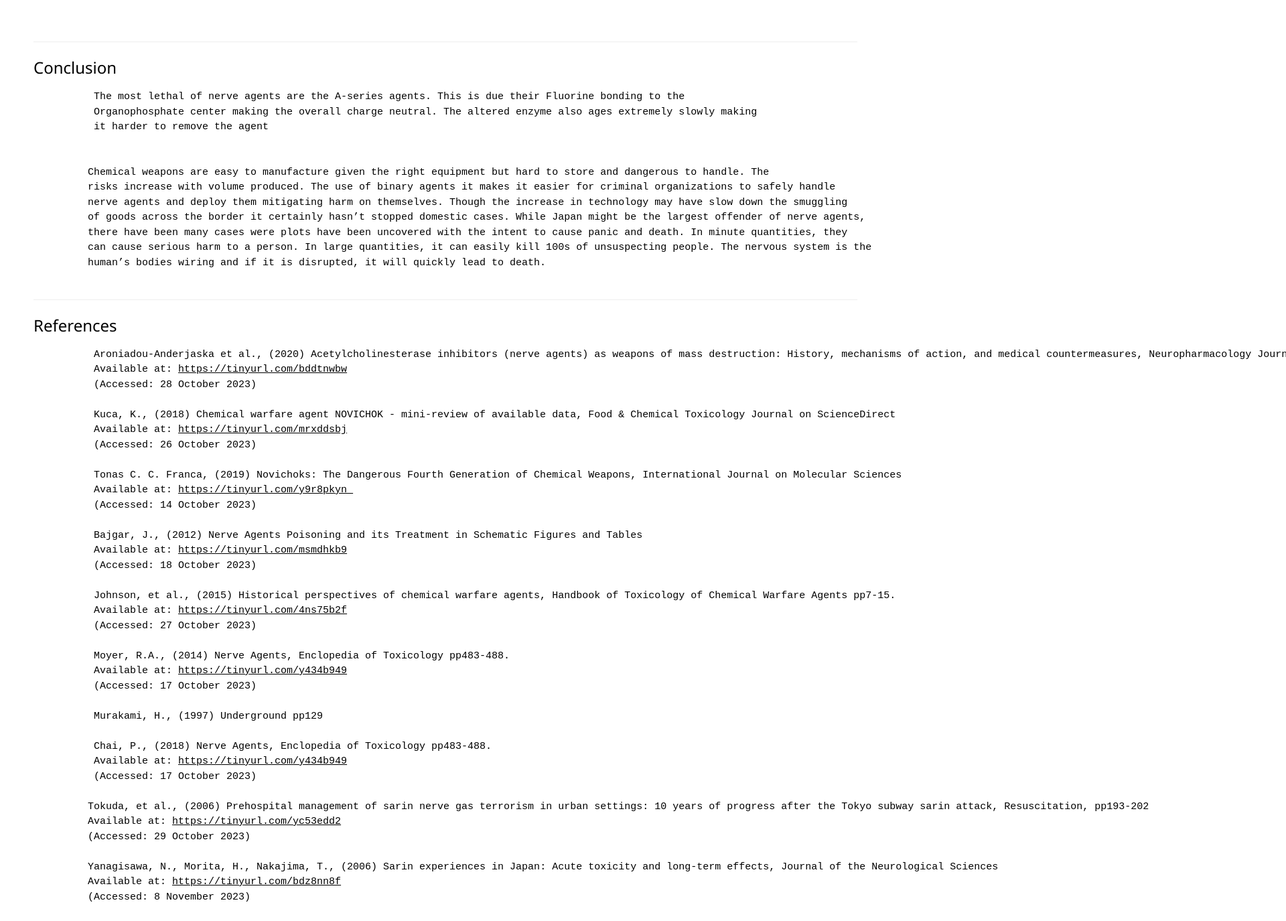
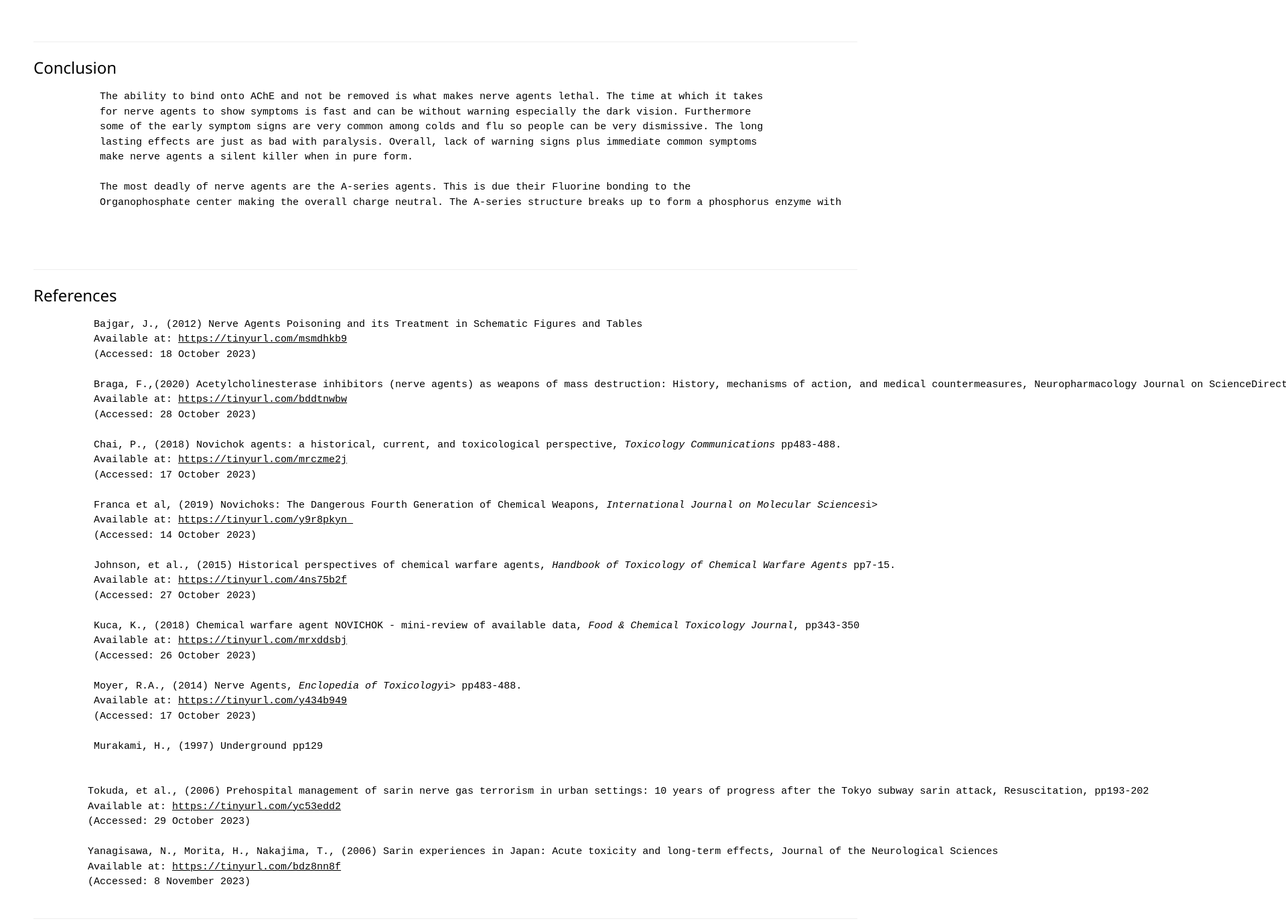
Before and after one commit to FEPSFY6824301/FY6824301, a plain HTML site: page index.html in a window 1280 px wide. Shown: the part 4080-5455 px from the top of the page at 67% size, 1920 px wide, since content can reach past the window. Drawn offline with nearby package versions, Linux system fonts and the light colour scheme.

Commit message:
Update index.html
Reference Fixing

```diff
--- a/index.html
+++ b/index.html
@@ -89,10 +89,10 @@
            This research article provides a general overview of nerve agents specifically exposure and the
            effectiveness of each group. The nerve agents are assorted into 3 groups, Novichok (A), German (G) &
            Venomous (V). Nerve agents with increased inhibition of the enzyme Cholinesterase will lead to an increased
-           likelihood of fatality. While factoring in the method of exposure, we can conclude that group A has the
-           higest potency and leads to an increased risk of fatality if exposed even in extremely small doses. Dosage
-           testing is measured using LCt<sub>50</sub> and LD<sub>50</sub> values (toxic unit and median lethal dose).
-           Limited research has been done on Group A due the lack of Russian publication on the topic but has been
+           likelihood of fatality. While factoring in the method of exposure, we can conclude that A-series agents have the
+           highest toxicity and an increased risk of fatality if exposed even in extremely small doses. Dosage
+           testing is measured using LCt<sub>50</sub> & LD<sub>50</sub> values (toxic unit and median lethal dose).
+           Limited research has been done on A-series agents due the lack of Russian publication on the topic but has been
            found to have several advantages over other nerve agents through research published by Franca, C,C,T., et al.
            who of which has found that compounds A-230, A-232 & A-234 have the lowest LCt<sub>50</sub> and LD<sub>50</sub> values. <a href="#(Bajgar, J., 2012).">(Bajgar, J., 2012).</a>
          </pre>
@@ -176,11 +176,11 @@
            A more general symptom is headaches and nausea. This probably caused by inhaling fumes and lack of orientation.
            The primary cause of rapid death after acute nerve agent exposure is respiratory failure.  <a href="#(Carey et al., 2013).">(Carey et al., 2013)</a>
            Exposure through inhalation and ingestion can often take within seconds to minutes to display deteriorating
-          health effects. The chain of symptoms is as follows. Firstly, sense of smell, especially with impure nerve
-          agents. For example, in the Tokyo Subway Attacks in 1990s, the Sarin used gave off a fishy musty smell due
-          to excess Isopropyl Alcohol (Murakami, H., 1997) leading to a purity of only 35% <a href="#(Tokuda et al., 2006).">(Tokuda et al., 2006).</a>
-          The 600ml of Sarin would spill out forming puddles and vaporize diluting itself with the air. The vaporized Sarin
-          would attach itself to airborne water particles. These would then attach themselves to pieces of clothing & any exposed skin.
+           health effects. Firstly, sense of smell, especially with impure nerve agents. For example, in the Tokyo Subway Attacks
+           in 1990s, the Sarin used gave off a fishy musty smell due to excess Isopropyl Alcohol (Murakami, H., 1997) leading
+           to a purity of only 35% <a href="#(Tokuda et al., 2006).">(Tokuda et al., 2006).</a> The 600ml of Sarin would spill
+           out forming puddles and vaporize diluting itself with the air. The vaporized Sarin would attach itself to airborne water
+           particles. These would then attach themselves to pieces of clothing & any exposed skin.
 
           <img src="SarinProd.png" alt="Figure 4" width="539" height="136">
 
@@ -192,7 +192,7 @@
     </hr>
 
         <hr>
-        <h3 id="How much does it take to be lethal?">How much does it take to be lethal</h3>
+        <h3 id="How much does it take to be lethal?">How much does it take to be lethal?</h3>
         <p class="ex1">
         <pre>
            As stated from before, there are many ways that nerve agent exposure can occur. Some forms require a higher dosage to be lethal.
@@ -223,18 +223,16 @@
       <h3 id="Conclusion">Conclusion</h3>
        <p class="ex1">
          <pre>
-          The most lethal of nerve agents are the A-series agents. This is due their Fluorine bonding to the
-          Organophosphate center making the overall charge neutral. The altered enzyme also ages extremely slowly making
-          it harder to remove the agent
+           The ability to bind onto AChE and not be removed is what makes nerve agents lethal. The time at which it takes
+           for nerve agents to show symptoms is fast and can be without warning especially the dark vision. Furthermore
+           some of the early symptom signs are very common among colds and flu so people can be very dismissive. The long
+           lasting effects are just as bad with paralysis. Overall, lack of warning signs plus immediate common symptoms
+           make nerve agents a silent killer when in pure form.
+
+           The most deadly of nerve agents are the A-series agents. This is due their Fluorine bonding to the
+           Organophosphate center making the overall charge neutral. The A-series structure breaks up to form a phosphorus enzyme with
 
 
-         Chemical weapons are easy to manufacture given the right equipment but hard to store and dangerous to handle. The
-         risks increase with volume produced. The use of binary agents it makes it easier for criminal organizations to safely handle
-         nerve agents and deploy them mitigating harm on themselves. Though the increase in technology may have slow down the smuggling
-         of goods across the border it certainly hasn’t stopped domestic cases. While Japan might be the largest offender of nerve agents,
-         there have been many cases were plots have been uncovered with the intent to cause panic and death. In minute quantities, they
-         can cause serious harm to a person. In large quantities, it can easily kill 100s of unsuspecting people. The nervous system is the
-         human’s bodies wiring and if it is disrupted, it will quickly lead to death.
          </pre>
     </p>
     </hr>
@@ -243,35 +241,36 @@
       <h3 id="References">References</h3>
       <p class="ex1">
         <pre>
-          Aroniadou-Anderjaska et al., (2020) Acetylcholinesterase inhibitors (nerve agents) as weapons of mass destruction: History, mechanisms of action, and medical countermeasures, Neuropharmacology Journal on ScienceDirect
-          Available at: <a href="https://www-sciencedirect-com.surrey.idm.oclc.org/science/article/pii/S002839082030366X#bib18">https://tinyurl.com/bddtnwbw</a>
-          (Accessed: 28 October 2023)
-
-          <b3 id="(Kuca, K., 2018).">Kuca, K., (2018) Chemical warfare agent NOVICHOK - mini-review of available data, Food & Chemical Toxicology Journal on ScienceDirect
-          Available at: <a href="https://www-sciencedirect-com.surrey.idm.oclc.org/science/article/pii/S0278691518306598?via%3Dihub">https://tinyurl.com/mrxddsbj</a>
-          (Accessed: 26 October 2023)
-
-          <b3 id="(Tonas C. C. Franca et al.).">Tonas C. C. Franca, (2019) Novichoks: The Dangerous Fourth Generation of Chemical Weapons, International Journal on Molecular Sciences
-          Available at: <a href="https://www.mdpi.com/1422-0067/20/5/1222">https://tinyurl.com/y9r8pkyn </a>
-          (Accessed: 14 October 2023)
-
           <b3 id="(Bajgar, J., 2012).">Bajgar, J., (2012) Nerve Agents Poisoning and its Treatment in Schematic Figures and Tables
           Available at: <a href="https://www.sciencedirect.com/science/article/pii/B9780124160477000049?ref=pdf_download&fr=RR-2&rr=8310aa81f91cdd76".>https://tinyurl.com/msmdhkb9</a>
           (Accessed: 18 October 2023)</h3>
 
-          <b3 id="(Johnson et al., 2015).">Johnson, et al., (2015) Historical perspectives of chemical warfare agents, Handbook of Toxicology of Chemical Warfare Agents pp7-15.
+          <b3 id="(Braga, F., 2020).">Braga, F.,(2020) Acetylcholinesterase inhibitors (nerve agents) as weapons of mass destruction: History, mechanisms of action, and medical countermeasures, Neuropharmacology Journal on ScienceDirect
+          Available at: <a href="https://www-sciencedirect-com.surrey.idm.oclc.org/science/article/pii/S002839082030366X#bib18">https://tinyurl.com/bddtnwbw</a>
+          (Accessed: 28 October 2023)
+
+          <b3 id="(Chai, P., 2018).">Chai, P., (2018) Novichok agents: a historical, current, and toxicological perspective, <i>Toxicology Communications</i> pp483-488.
+          Available at: <a href="https://www.tandfonline.com/doi/full/10.1080/24734306.2018.1475151">https://tinyurl.com/mrczme2j</a>
+          (Accessed: 17 October 2023)
+
+          <b3 id="(Franca et al.).">Franca et al, (2019) Novichoks: The Dangerous Fourth Generation of Chemical Weapons, <i>International Journal on Molecular Sciences</i>i>
+          Available at: <a href="https://www.mdpi.com/1422-0067/20/5/1222">https://tinyurl.com/y9r8pkyn </a>
+          (Accessed: 14 October 2023)
+
+          <b3 id="(Johnson et al., 2015).">Johnson, et al., (2015) Historical perspectives of chemical warfare agents, <i>Handbook of Toxicology of Chemical Warfare Agents</i> pp7-15.
           Available at: <a href="https://www.sciencedirect.com/science/article/pii/B9780128001592000026?pes=vor">https://tinyurl.com/4ns75b2f</a>
           (Accessed: 27 October 2023)
 
-          <b3 id="(Moyer, R.A., 2014).">Moyer, R.A., (2014) Nerve Agents, Enclopedia of Toxicology pp483-488.
+          <b3 id="(Kuca, K., 2018).">Kuca, K., (2018) Chemical warfare agent NOVICHOK - mini-review of available data, <i>Food & Chemical Toxicology Journal</i>, pp343-350
+          Available at: <a href="https://www-sciencedirect-com.surrey.idm.oclc.org/science/article/pii/S0278691518306598?via%3Dihub">https://tinyurl.com/mrxddsbj</a>
+          (Accessed: 26 October 2023)
+
+          <b3 id="(Moyer, R.A., 2014).">Moyer, R.A., (2014) Nerve Agents, <i>Enclopedia of Toxicology</i>i> pp483-488.
           Available at: <a href="https://www.sciencedirect.com/science/article/pii/B9780123864543006357">https://tinyurl.com/y434b949</a>
           (Accessed: 17 October 2023)
 
           <b3 id="(Murakami, H. 1997).">Murakami, H., (1997) Underground pp129
 
-          <b3 id="(Chai, P., 2018).">Chai, P., (2018) Nerve Agents, Enclopedia of Toxicology pp483-488.
-          Available at: <a href="https://www.sciencedirect.com/science/article/pii/B9780123864543006357">https://tinyurl.com/y434b949</a>
-          (Accessed: 17 October 2023)
 
          <b3 id="(Tokuda et al., 2006).">Tokuda, et al., (2006) Prehospital management of sarin nerve gas terrorism in urban settings: 10 years of progress after the Tokyo subway sarin attack, Resuscitation, pp193-202
          Available at: <a href="https://www-sciencedirect-com.surrey.idm.oclc.org/science/article/pii/S0300957205002534">https://tinyurl.com/yc53edd2</a>
```
Lines whose indentation alone changed are shown as unchanged.
